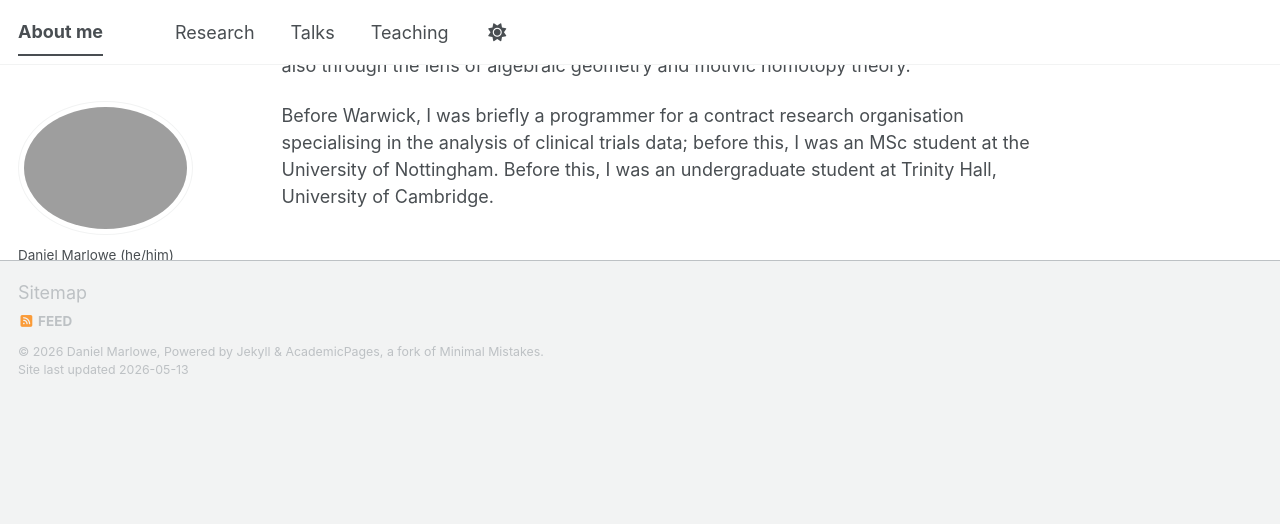
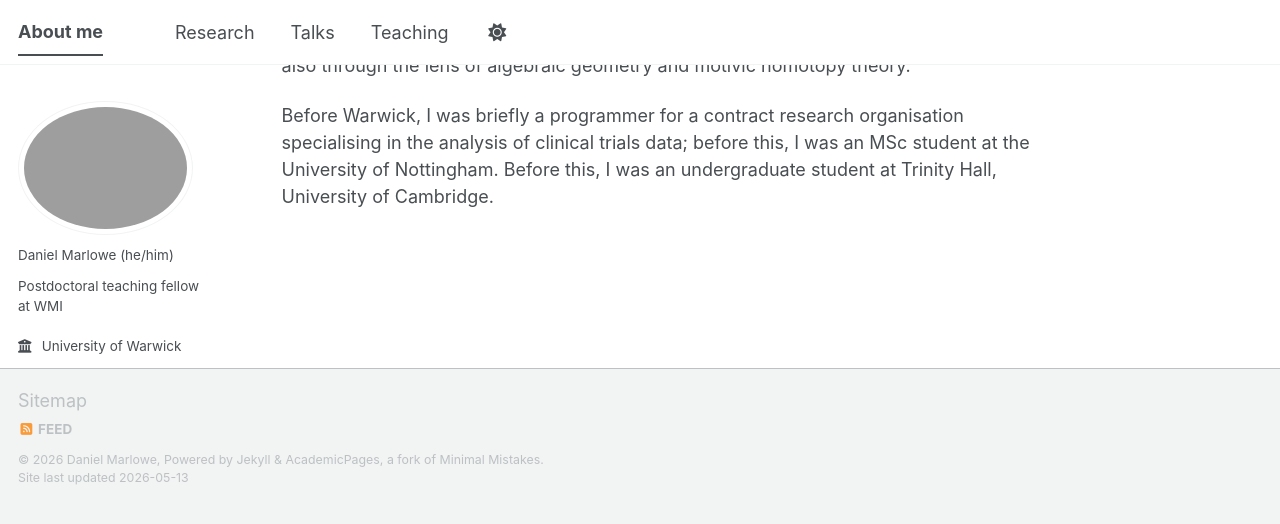
Before and after one commit to dmarl/dmarl.github.io, a Jekyll site: the page built from _pages/about.md, in a window 1280 px wide and 900 px high, scrolled down 250 px. Shown: the top 524 px of the window. Built offline with Jekyll 4.4.1, drawn with Linux system fonts in a browser that asks for light colours; some web fonts are replaced; a script bundle is joined from its source files by our own code; library files that are not in the unit come from our copies.

Commit message:
Update _footer.scss

```diff
--- a/_sass/layout/_footer.scss
+++ b/_sass/layout/_footer.scss
@@ -19,7 +19,7 @@
   min-height:100vh;
   min-height:100svh;
 
-  /* margin-top: 3em; */
+  margin-top: 6em;
 
   -webkit-animation: intro 0.3s both;
           animation: intro 0.3s both;
```
